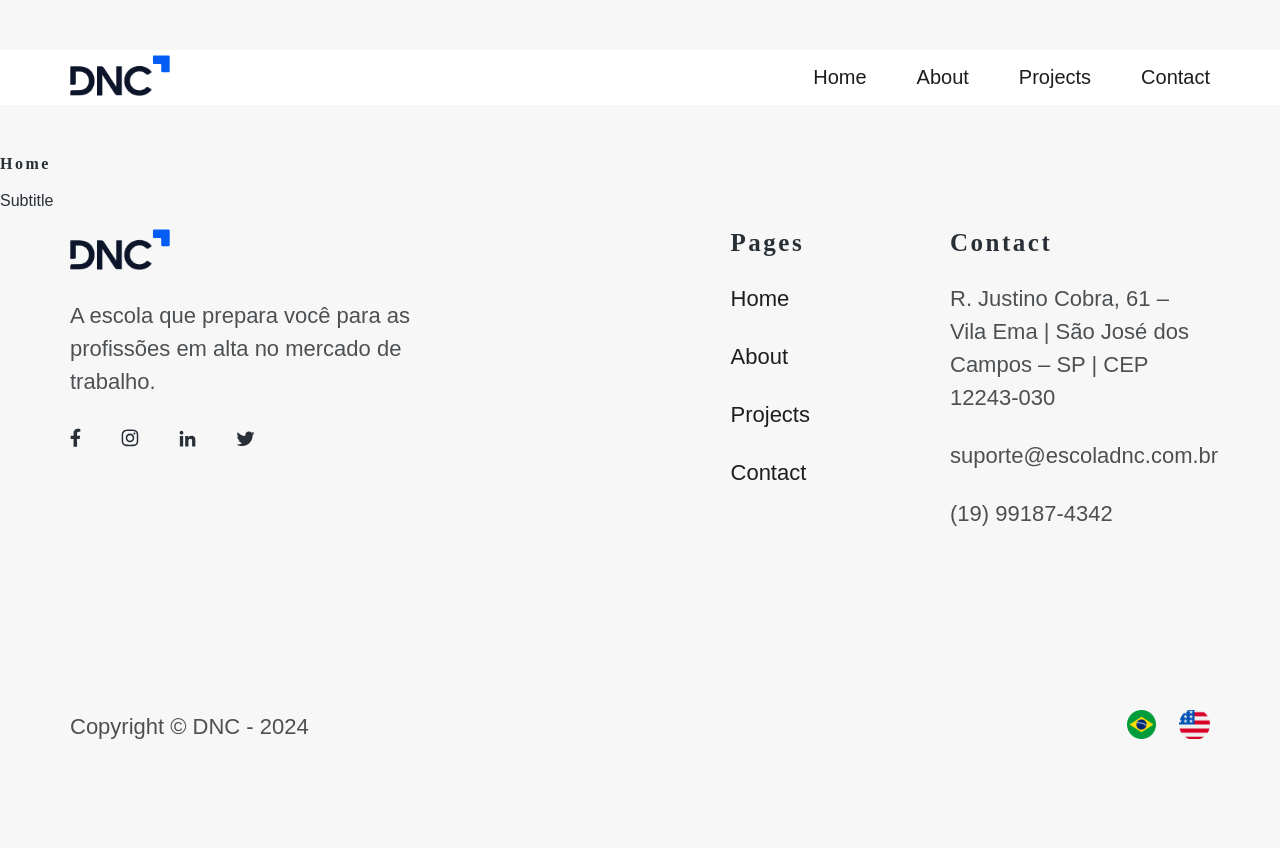
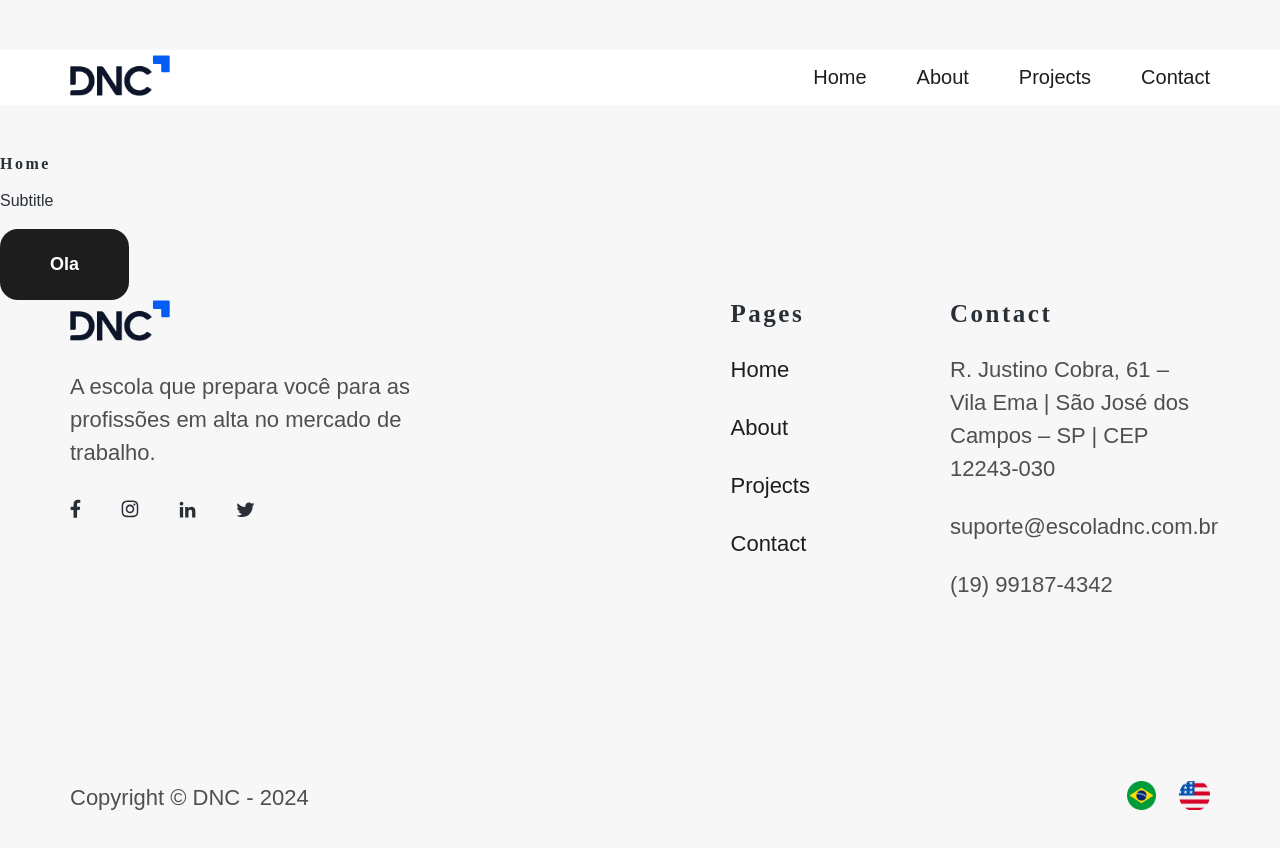
Before and after one commit to reginaldo-miranda/dncMateria_4, a React (Vite) app in the folder dncMateria4/: page / in a window 1280 px wide. Built offline with nearby package versions, Linux system fonts and the light colour scheme; a web font is replaced by a local one.

Commit message:
arrumou button

```diff
--- a/dncMateria4/src/components/Button/Button.css
+++ b/dncMateria4/src/components/Button/Button.css
@@ -12,5 +12,42 @@
 
 /* primary cor azul */
 .button.primary{
+    background-color: #0C70F2;
+    color: white;
+}
+
+.button.button.secundary:hover{
+    background-color: #0056b3;
+}
+
+/* secundary */
+.button.secundary{
+    background-color: #1D1D1D;
+    color: white;
+}
+
+.button.button.secundary:hover{
+    background-color: #4d5053;
+}
+
+/* outline */
+
+.button.outline{
+    background-color: white;
+    border: 2px solid #0C70F2;
+    color: #0C70F2;
+}
+
+.button.button.outline:hover{
+    background-color: #0C70F2;
+
+    color: white;
+}
+
+/* disabled */
+.button:disabled, .button:disabled>:hover{
+    background-color: #ccc;
+    color: #666;
+    pointer-events: none;
 
 }
--- a/dncMateria4/src/components/Button/Button.jsx
+++ b/dncMateria4/src/components/Button/Button.jsx
@@ -1,10 +1,13 @@
 
 
 // assets
-import './Button.css'
-function Button(arrow, buttonStyle, loading, children, ...props  ){
+import './Button.css';
+
+
+function Button({ arrow, buttonStyle, loading, children, ...props }){
+
     return (
-        <button className={`button ${buttonStyle}`}>
+        <button className={`button ${buttonStyle}`} {...props}>
             {children}
         </button>
     )
--- a/dncMateria4/src/pages/Home.jsx
+++ b/dncMateria4/src/pages/Home.jsx
@@ -1,3 +1,4 @@
+import Button from "../components/Button/Button";
 import Header from "../components/header/Header";
 import Footer from "../components/Footer/Footer";
 
@@ -7,6 +8,7 @@ function Home(){
           <Header/>
           <h1>Home</h1>
           <p>Subtitle</p>
+          <Button buttonStyle="secundary" >Ola</Button>
           <Footer/>
         </>
     )
```
